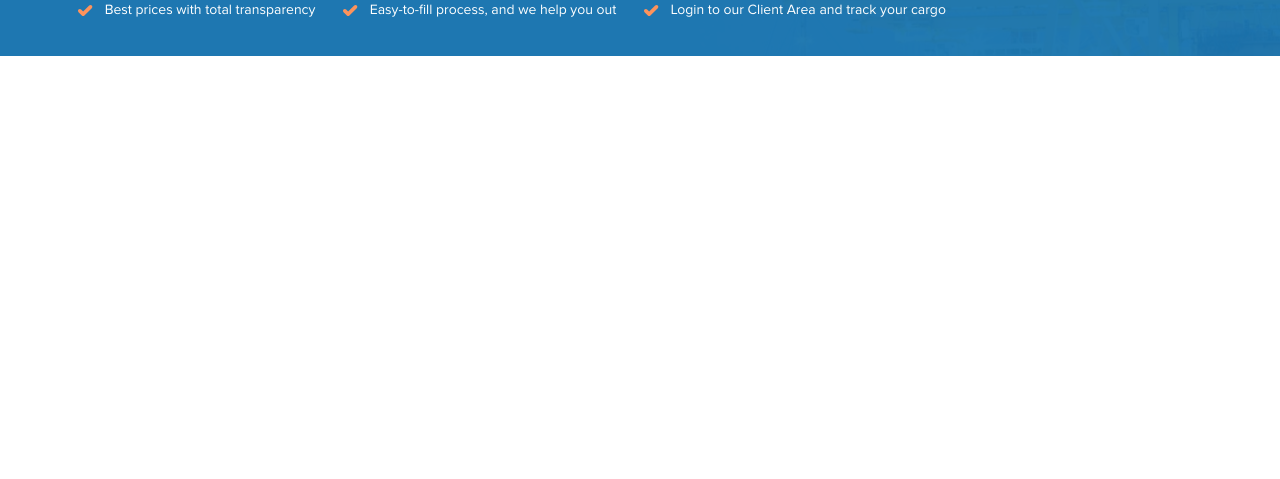
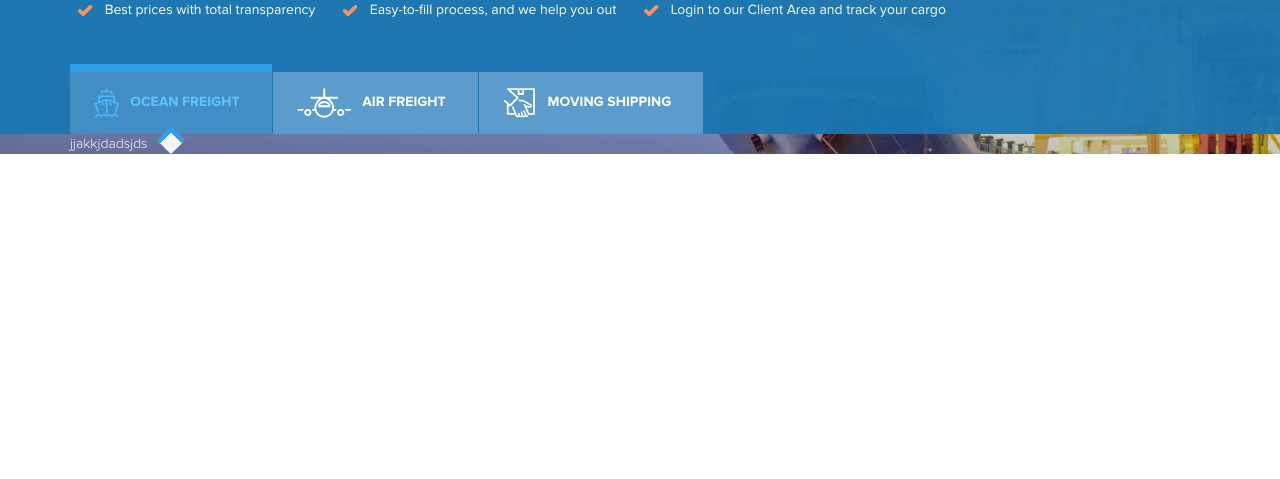
Before and after one commit to FrBosquet/the-cocktail-challenge, a website built with webpack: page index.html in a window 1280 px wide. Shown: the part 321-800 px from the top of the page. Built offline with nearby package versions, Linux system fonts and the light colour scheme.

Commit message:
Working on hero

```diff
--- a/index.html
+++ b/index.html
@@ -76,6 +76,25 @@
             <span>Login to our Client Area and track your cargo</span>
           </div>
         </div>
+        <div class="container">
+          <div class="tab">
+            <div class="selected">
+              <img src="/public/images/Group Copy 8.svg" alt="tracking">
+              ocean freight
+            </div>
+            <div>
+              <img src="/public/images/Group Copy 7.svg" alt="tracking">
+              air freight
+            </div>
+            <div>
+              <img src="/public/images/Fill 115 Copy.svg" alt="tracking">
+              moving shipping
+            </div>
+          </div>
+        </div>
+      </div>
+      <div class="container">
+        jjakkjdadsjds
       </div>
     </article>
   </body>
--- a/src/style.scss
+++ b/src/style.scss
@@ -13,6 +13,7 @@
 @import './style/2 molecules/button';
 @import './style/2 molecules/options';
 @import './style/2 molecules/motto';
+@import './style/2 molecules/tab';
 
 @import './style/3 organisms/header';
 @import './style/3 organisms/hero';
--- a/src/style/0 config/colors.scss
+++ b/src/style/0 config/colors.scss
@@ -1,4 +1,9 @@
+$color-darkblue: #2da0e9;
+$color-paleblue: #5b9ccc;
+$color-pastelblue: #5cc7ff;
+$color-dirtyblue: #428ec4;
+$color-lightblue: #2b80b7;
 $color-blue: #1a76b2;
-$color-lightblue: #2b80b7;
 $color-orange: #fd935c;
 $color-white: #FFF;
+$color-bone: #f6f6f8;
--- /dev/null
+++ b/src/style/2 molecules/tab.scss
@@ -0,0 +1,51 @@
+.tab{
+  margin-top: $gap-medium;
+
+  div{
+    background-color: $color-paleblue;
+    display: inline-block;
+    font-family: 'NovaRegular';
+    font-weight: bold;
+    text-transform: uppercase;
+    transform: translateY($gap-big);
+    padding: $gap-small $gap-big $gap-small $gap-medium;
+
+    img{
+      height: 30px;
+    }
+
+    &:not(:first-child){
+      margin-left: -2px;
+    }
+
+    &.selected{
+      color: $color-pastelblue;
+      background-color: $color-dirtyblue;
+
+      &::before{
+        content: "";
+        position: absolute;
+        display: block;
+        width: 100%;
+        height: $gap-small;
+        background-color: $color-darkblue;
+        transform: translate(-$gap-medium,-$gap-medium);
+      }
+
+      &::after{
+        background-color: $color-bone;
+        border: 5px solid $color-darkblue;
+        border-right: none;
+        border-bottom: none;
+        border-radius: 2px;
+        content: "";
+        display: block;
+        height: 20px;
+        position: absolute;
+        width: 20px;
+        transform: translate(75px, $gap-min) rotate(45deg);
+      }
+    }
+
+  }
+}
```
Also changed, not shown: src/style.min.css, src/style/2 molecules/tab.min.css (added).
